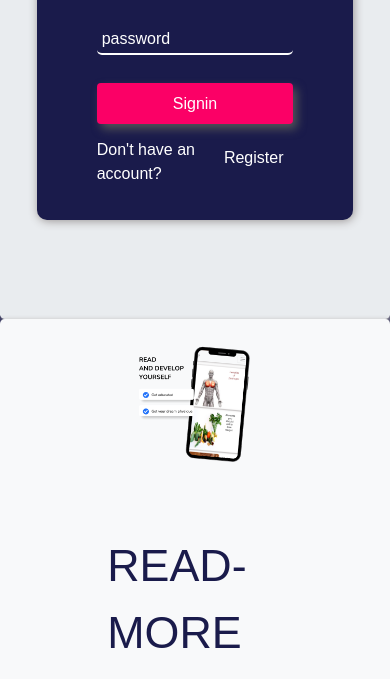
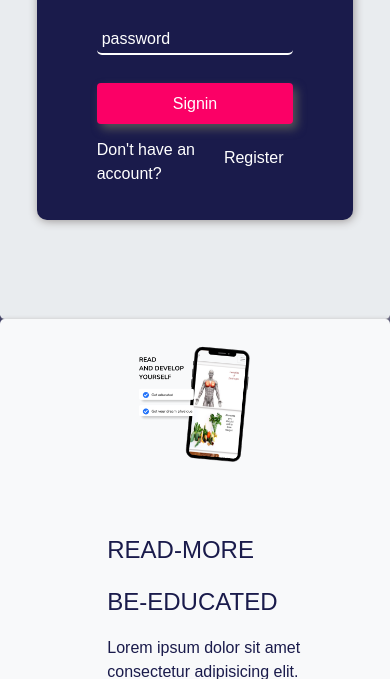
Before and after one commit to abderraouf2/GET-SMART_GET-FIT, a website with bundled scripts: page index.html in a window 390 px wide. Shown: the part 357-1036 px from the top of the page. Built offline with nearby package versions, Linux system fonts and the light colour scheme.

Commit message:
font fixed

```diff
--- a/style.css
+++ b/style.css
@@ -301,7 +301,9 @@ button{
     width: 100%;
     align-items: center;
   }
-
+  .p{
+    font-size: 1.5rem;
+  }
   .register{
    margin-top: 20%;
    background: #1A1B4B;
```
